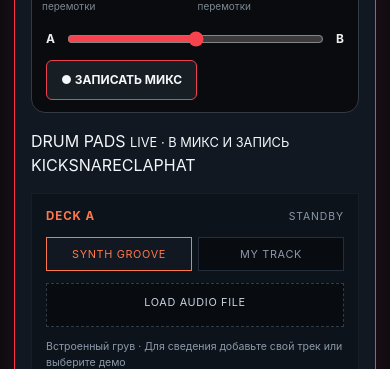
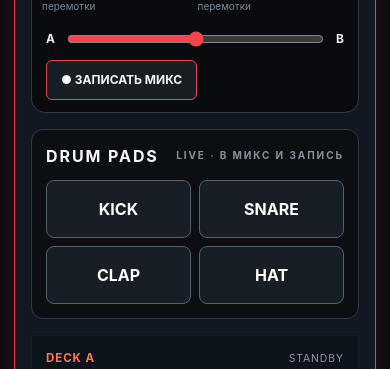
Before and after one commit to cocosend/stripewolf-wave-base44, a React (Vite) app: page /dashboard in a window 390 px wide. Shown: the part 780-1149 px from the top of the page. Built offline with nearby package versions, Linux system fonts and the light colour scheme; no server answers.

Commit message:
feat: integrate drum pads and live synth waveforms

```diff
--- a/src/patches.css
+++ b/src/patches.css
@@ -3,3 +3,4 @@ html{color-scheme:dark}body{padding:env(safe-area-inset-top) env(safe-area-inset
 .wave-mixer{background:#090b0e;border:1px solid #333a43;border-radius:14px;overflow:hidden;padding:12px;min-width:0}.wave-head{display:flex;justify-content:space-between;align-items:center;color:#828e9a;font-size:10px;letter-spacing:.12em}.wave-head strong{color:#f6f8fa;font-size:14px}.wave-grid{display:grid;grid-template-columns:1fr 1fr;gap:3px;margin-top:12px}.wave-channel{min-width:0}.wave-title{display:flex;justify-content:space-between;color:#8995a0;font-size:10px;padding:7px}.wave-title strong{color:#fff;font-size:16px}.wave-channel canvas{display:block;width:100%;height:260px;touch-action:none;border:1px solid #272e35}.wave-channel small{display:block;color:#7e8993;font-size:10px;margin-top:5px}.wave-cross{display:flex;align-items:center;gap:12px;color:#eee;font-size:12px;font-weight:700;margin:16px 4px 4px}.wave-cross input{width:100%;accent-color:#f7434d}.console-grid:has(.wave-mixer){align-items:start}@media(max-width:700px){.console-grid:has(.wave-mixer){display:flex;flex-direction:column}.wave-mixer,.console-grid .rack{width:100%}.wave-channel canvas{height:240px}}
 .console-grid:has(.wave-mixer){display:flex;flex-direction:column;align-items:stretch;gap:16px}.console-grid:has(.wave-mixer) .wave-mixer,.console-grid:has(.wave-mixer) .rack{width:100%}.wave-mixer{max-width:none}.wave-channel canvas{height:320px}.wave-grid{gap:12px}@media(max-width:700px){.wave-channel canvas{height:270px}.wave-grid{gap:5px}.wave-mixer{padding:10px}}
 .wave-record{display:flex;gap:12px;align-items:center;flex-wrap:wrap;margin:12px 4px 2px}.wave-record button,.wave-record a{background:#171e24;border:1px solid #ec4251;border-radius:6px;color:#f5f7f9;padding:10px 14px;font-size:12px;font-weight:700;cursor:pointer;text-decoration:none}.wave-record button:hover,.wave-record a:hover{background:#a92234}
+.drum-pads{background:#0b0e12;border:1px solid #313944;border-radius:12px;padding:14px}.drum-heading{display:flex;justify-content:space-between;align-items:center;color:#f8f9fb;font-weight:700;letter-spacing:.12em}.drum-heading small{color:#85939d;font-size:10px}.drum-grid{display:grid;grid-template-columns:repeat(4,1fr);gap:8px;margin-top:12px}.drum-grid button{height:58px;background:#171e25;color:#fff;border:1px solid #54606c;border-radius:8px;font-weight:700;touch-action:manipulation}.drum-grid button:active,.drum-grid button.active{background:#ff4053;border-color:#ff7a87;transform:scale(.97)}@media(max-width:600px){.drum-grid{grid-template-columns:repeat(2,1fr)}}
```
